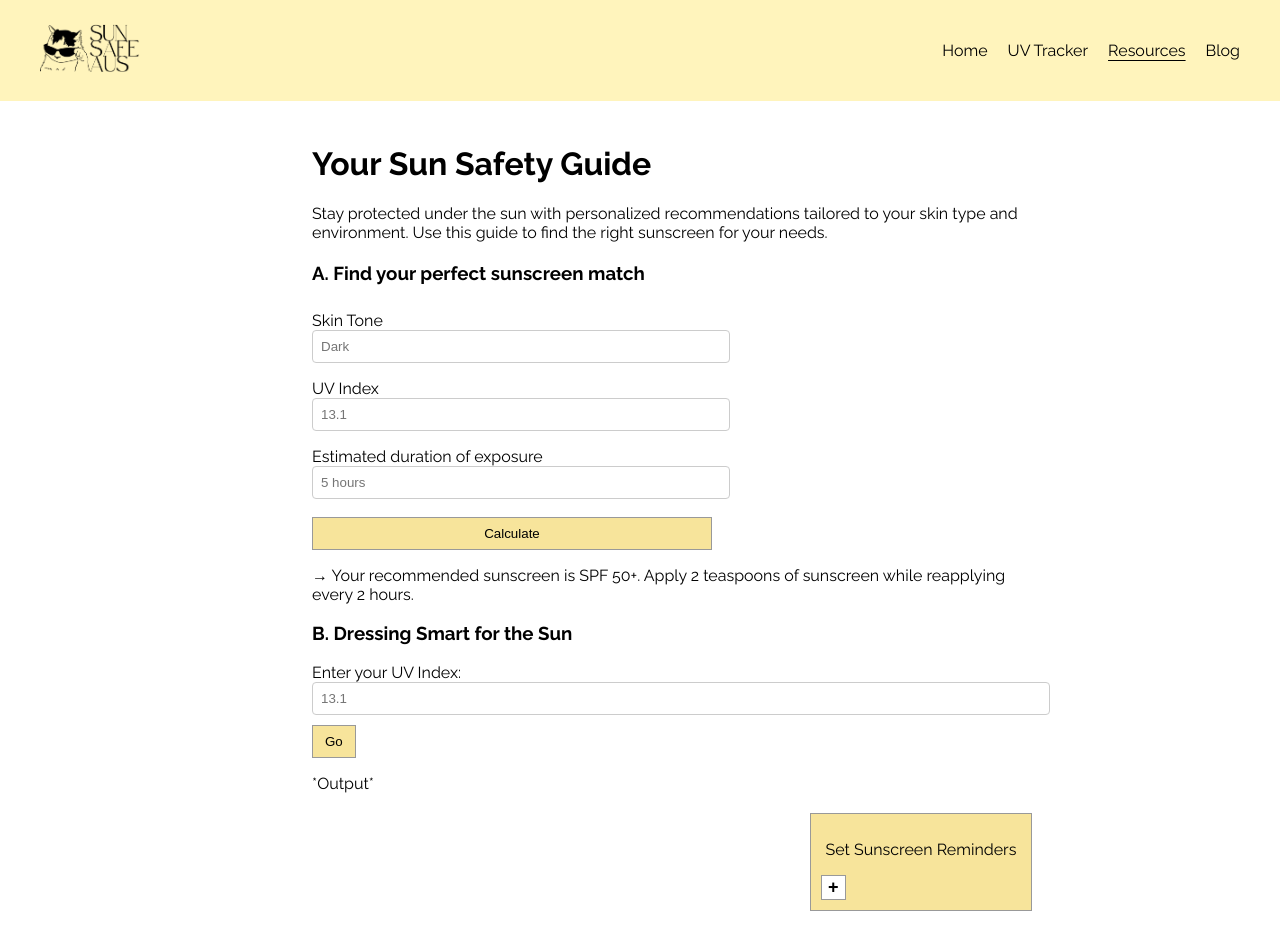
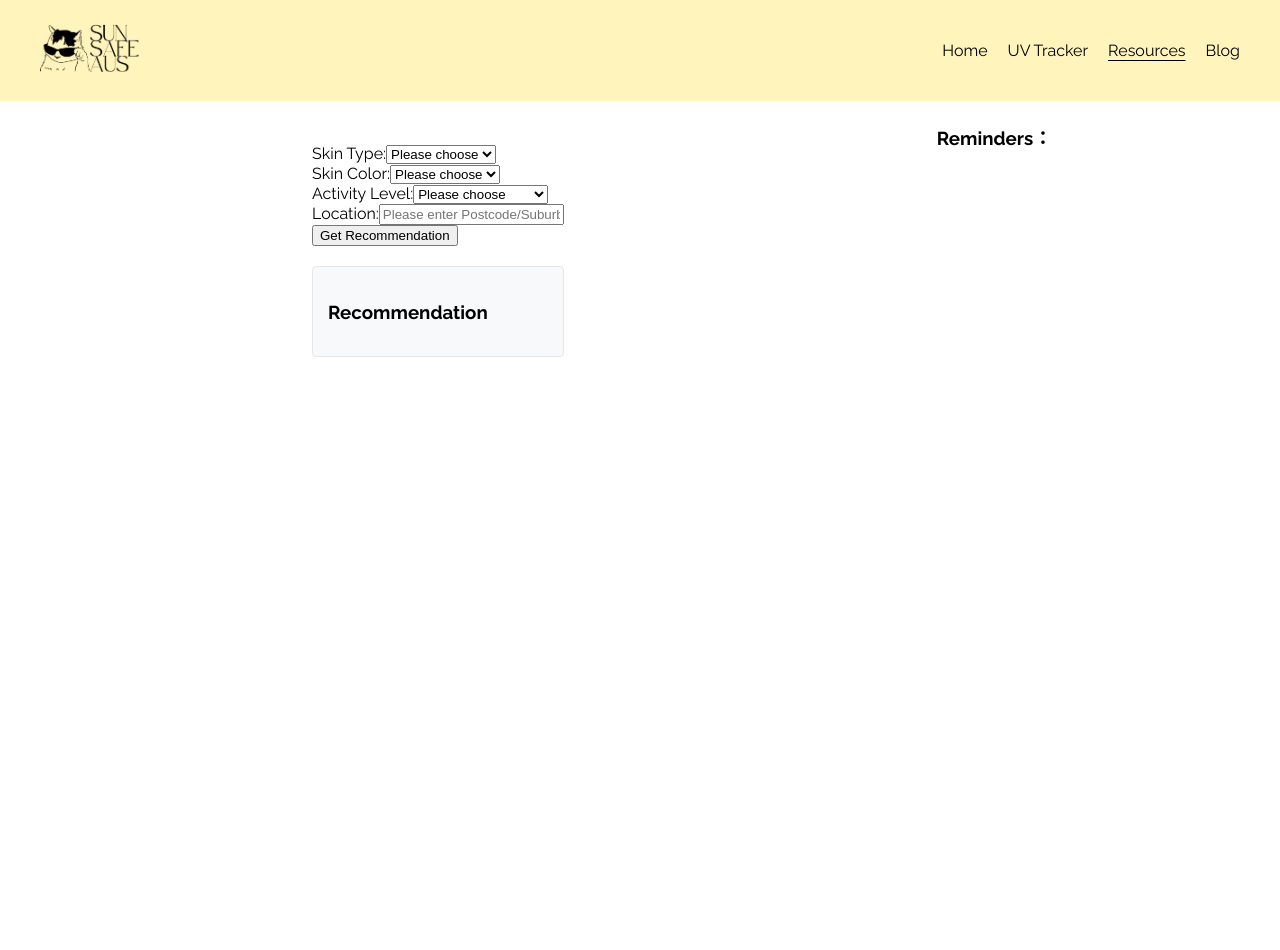
Before and after one commit to Kumareshan30/SunsafeAus, a Vue app in the folder sunsafeaus/: page / in a window 1280 px wide. Both pictures are taken after a click on the button "Plan Your Safety". Shown: the top 950 px of the page. After the commit the page ends 928 px from the top, so only its background shows below. Built offline with nearby package versions, Linux system fonts and the light colour scheme.

Commit message:
add resource pages(need further decorated)

```diff
--- a/sunsafeaus/src/views/ResourcesPage.vue
+++ b/sunsafeaus/src/views/ResourcesPage.vue
@@ -1,110 +1,336 @@
 <template>
-    <div class="resources-page">
-      <h1>Your Sun Safety Guide</h1>
-      <p class="description">
-        Stay protected under the sun with personalized recommendations tailored to your skin type and environment.
-        Use this guide to find the right sunscreen for your needs.
-      </p>
-
-      <!-- Sunscreen Matching Section -->
-      <div class="sunscreen-section">
-        <h3>A. Find your perfect sunscreen match</h3>
-        <div class="field-group">
-          <label>Skin Tone <input type="text" placeholder="Dark" /></label>
-          <label>UV Index <input type="text" placeholder="13.1" /></label>
-          <label>Estimated duration of exposure <input type="text" placeholder="5 hours" /></label>
-          <button class="calculate-btn">Calculate</button>
-        </div>
-        <p>→ Your recommended sunscreen is SPF 50+. Apply 2 teaspoons of sunscreen while reapplying every 2 hours.</p>
+  <div class="container">
+    <div class="left-section">
+  <div class="recommendation-container">
+    <form @submit.prevent="submitForm">
+      <!-- skin_type -->
+      <div class="form-group">
+        <label for="skin-type">Skin Type:</label>
+        <select id="skin-type" v-model="form.skin_type" required>
+          <option value="" disabled>Please choose</option>
+          <option v-for="type in skinTypes" :key="type.value" :value="type.value">
+            {{ type.label }}
+          </option>
+        </select>
       </div>
 
-      <!-- Dressing Smart Section -->
-      <div class="dressing-smart">
-        <h3>B. Dressing Smart for the Sun</h3>
-        <label>Enter your UV Index: <input type="text" placeholder="13.1" /></label>
-        <button class="go-btn">Go</button>
-        <p>*Output*</p>
+      <!-- skin_tone -->
+      <div class="form-group">
+        <label for="skin-color">Skin Color:</label>
+        <select id="skin-color" v-model="form.skin_tone" required>
+          <option value="" disabled>Please choose</option>
+          <option v-for="color in skinColors" :key="color.value" :value="color.value">
+            {{ color.label }}
+          </option>
+        </select>
       </div>
 
-      <!-- Sunscreen Reminder -->
-      <div class="reminder-section">
-        <div class="reminder-box">
-          <p>Set Sunscreen Reminders</p>
-          <button class="add-reminder">+</button>
+      <!-- activity_level -->
+      <div class="form-group">
+        <label for="activity-level">Activity Level:</label>
+        <select id="activity-level" v-model="form.activity_level" required>
+          <option value="" disabled>Please choose</option>
+          <option v-for="level in activityLevels" :key="level.value" :value="level.value">
+            {{ level.label }}
+          </option>
+        </select>
       </div>
+
+      <!-- location search -->
+      <div class="form-group">
+        <label for="location">Location:</label>
+        <input
+          id="location"
+          type="text"
+          v-model="locationQuery"
+          @input="searchLocations"
+          placeholder="Please enter Postcode/Suburb"
+          required
+        />
+        <ul v-if="locationOptions.length" class="location-options">
+          <li
+            v-for="item in locationOptions"
+            :key="item.zipcode"
+            @click="selectLocation(item)"
+          >
+            {{ item.location_name }} ({{ item.zipcode }})
+          </li>
+        </ul>
+      </div>
+
+      <button type="submit">Get Recommendation</button>
+    </form>
+
+    <!-- Recommendation -->
+    <div class="result-box">
+      <h3>Recommendation</h3>
+      <ul class="recommendation-list">
+    <li v-for="(value, key) in recommendation" :key="key" class="recommendation-item">
+      <span class="key">{{ key.replace(/_/g, ' ') }}:</span>
+      <span class="value">{{ value }}</span>
+    </li>
+  </ul>
+    </div>
+
+    <div v-if="error" class="error-message">
+      {{ error }}
+    </div>
+  </div>
+</div>
+
+
+  <div class="right-section">
+      <h3>Reminders：</h3>
+      <ul class="reminder-list">
+        <li v-for="(time, index) in reminders" :key="index" class="reminder-item">
+          <span class="time">{{ time.format('HH:mm') }}</span>
+          <span class="countdown">{{ timeUntil(time) }}</span>
+        </li>
+      </ul>
     </div>
   </div>
 </template>
 
-  <script>
-  export default {
-    name: "ResourcesPage",
-  };
+<script setup>
+import { ref } from 'vue'
+import axios from 'axios'
+import dayjs from 'dayjs'
+import { onUnmounted } from 'vue';
+import { onMounted } from 'vue';
+import { watch } from 'vue';
+
+
+// 表单数据
+const form = ref({
+  skin_type: '',
+  skin_tone: '',
+  activity_level: '',
+  location: null
+})
+
+// 下拉选项数据
+const skinTypes = [
+  { value: 'oily', label: 'Oily' },
+  { value: 'dry', label: 'Dry' },
+  { value: 'sensitive', label: 'Sensitive' },
+  { value: 'combination', label: 'Combination' }
+]
+
+const skinColors = [
+  { value: 'dark', label: 'Dark', color: '#8D5524' },
+  { value: 'fair', label: 'Fair', color: '#FFDBAC' },
+  { value: 'olive', label: 'Olive', color: '#BAB86C' },
+  { value: 'medium', label: 'Medium', color: '#C68642' }
+]
+
+const activityLevels = [
+  { value: 'low', label: 'Low (0-2 hours)' },
+  { value: 'median', label: 'Median (2-4 hours)' },
+  { value: 'high', label: 'High (4+ hours)' }
+]
+
+// 位置相关
+const locationQuery = ref('')
+const locationOptions = ref([])
+
+
+
+// 推荐结果与错误
+const recommendation = ref({})
+const error = ref('')
+
+const reminders = ref([]) // 存储提醒时间
+
+// 更新时间
+const now = ref(dayjs())
+
+// 搜索位置
+const searchLocations = async () => {
+  if (locationQuery.value) {
+    try {
+      const response = await axios.get('http://localhost:8000/locations', {
+        params: { searchParam: locationQuery.value }
+      })
+      locationOptions.value = response.data
+    } catch (err) {
+      console.error('位置搜索失败:', err)
+    }
+  } else {
+    locationOptions.value = []
+  }
+}
+
+// 选择位置
+const selectLocation = (item) => {
+  form.value.location = item
+  locationQuery.value = `${item.location_name} (${item.zipcode})`
+  locationOptions.value = []
+}
+
+// 表单验证
+const validateForm = () => {
+  return (
+    form.value.skin_type &&
+    form.value.skin_tone &&
+    form.value.activity_level &&
+    form.value.location
+  )
+}
+
+// 提交表单
+const submitForm = async () => {
+  error.value = ''
+  recommendation.value = {}
+
+  if (!validateForm()) {
+    error.value = '请填写所有必填字段'
+    return
+  }
+
+  try {
+    const payload = {
+      skin_type: form.value.skin_type,
+      skin_tone: form.value.skin_tone,
+      activity_level: form.value.activity_level,
+      location: form.value.location
+    }
+
+    const response = await axios.post('http://localhost:8000/sun_protection', payload)
+    recommendation.value = response.data
+
+  }catch (err) {
+  console.error(err)
+  error.value = err.response?.data?.detail || '请求失败，请稍后重试'
+}
+}
+
+let timer = null
+onMounted(() => {
+  timer = setInterval(() => {
+    now.value = dayjs()
+  }, 60 * 1000) // 每分钟更新一次
+})
+
+onUnmounted(() => {
+  clearInterval(timer)
+})
+
+// 监听 recommendation 更新提醒
+watch(recommendation, () => {
+  generateReminders()
+})
+
+const generateReminders = () => {
+  reminders.value = [] // 清空上次的提醒
+
+  if (!recommendation.value.reapply_frequency) return
+
+  const freqMatch = recommendation.value.reapply_frequency.match(/(\d+)/)
+  if (!freqMatch) return
+
+  const hoursInterval = parseInt(freqMatch[1]) // 提取频率小时数
+  const startTime = dayjs() // 当前时间
+  const endTime = dayjs().hour(18).minute(0).second(0) // 设定晚上 18:00 截止
+
+  let nextTime = startTime.add(hoursInterval, 'hour').startOf('hour')
+
+  // 自动生成提醒
+  while (nextTime.isBefore(endTime)) {
+    reminders.value.push(nextTime)
+    nextTime = nextTime.add(hoursInterval, 'hour')
+  }
+
+  console.log('生成的提醒:', reminders.value.map(t => t.format('HH:mm')))
+}
+// 倒计时计算器
+const timeUntil = (reminderTime) => {
+  const diff = reminderTime.diff(now.value, 'minute')
+  if (diff <= 0) return '已过'
+  if (diff < 60) return `in ${diff} minutes`
+  const hours = Math.floor(diff / 60)
+  const minutes = diff % 60
+  return `in ${hours} hour${hours > 1 ? 's' : ''} ${minutes} minutes`
+}
+
 </script>
 
 <style scoped>
-  .resources-page {
-    text-align: left;
+.container {
+  display: flex;
+  justify-content: space-between; /* 将左右部分分开 */
+}
+.recommendation-container {
+  max-width: 600px;
+  margin: 20px auto;
   padding: 20px;
-    max-width: 900px;
-    margin: auto;
 }
 
-  .description {
-    font-size: 16px;
-    margin-bottom: 20px;
+.result-box {
+  margin-top: 20px;
+  padding: 15px;
+  border: 1px solid #e4e7ed;
+  border-radius: 4px;
+  background-color: #f8f9fa;
 }
 
-  .field-group {
-    display: flex;
-    flex-direction: column;
-    max-width: 400px;
+.error-message {
+  color: #f56c6c;
+  margin-top: 10px;
 }
 
-  .field-group label {
-    margin: 8px 0;
+.location-options {
+  border: 1px solid #ccc;
+  max-height: 150px;
+  overflow-y: auto;
+  list-style: none;
+  padding: 0;
+  margin: 0;
 }
 
-  input {
-    width: 100%;
+.location-options li {
   padding: 8px;
-    border: 1px solid #ccc;
-    border-radius: 4px;
-  }
-
-  .calculate-btn, .go-btn {
-    margin-top: 10px;
-    padding: 8px 12px;
-    background-color: #f7e49b;
-    border: 1px solid #999;
   cursor: pointer;
 }
 
-  .calculate-btn:hover, .go-btn:hover {
-    background-color: #ffd966;
+.location-options li:hover {
+  background-color: #f0f0f0;
 }
 
-  .reminder-section {
-    display: flex;
-    justify-content: flex-end;
-    margin-top: 20px;
+.recommendation-list {
+  list-style: none;
+  padding: 0;
 }
 
-  .reminder-box {
-    background: #f7e49b;
-    border: 1px solid #999;
-    padding: 10px;
-    width: 200px;
-    text-align: center;
+.recommendation-item {
+  margin-bottom: 10px;
 }
 
-  .add-reminder {
-    display: block;
-    margin-top: 10px;
-    font-size: 18px;
+.key {
   font-weight: bold;
-    background: white;
-    border: 1px solid #999;
-    cursor: pointer;
+  text-transform: capitalize;
+}
+
+.value {
+  margin-left: 10px;
+}
+
+.reminder-list {
+  list-style: none;
+  padding: 0;
+}
+
+.reminder-item {
+  display: flex;
+  justify-content: space-between;
+  margin-bottom: 8px;
+}
+
+.time {
+  font-weight: bold;
+}
+
+.countdown {
+  color: gray;
+  font-size: 0.9em;
 }
 </style>
```
Lines whose indentation alone changed are shown as unchanged.
